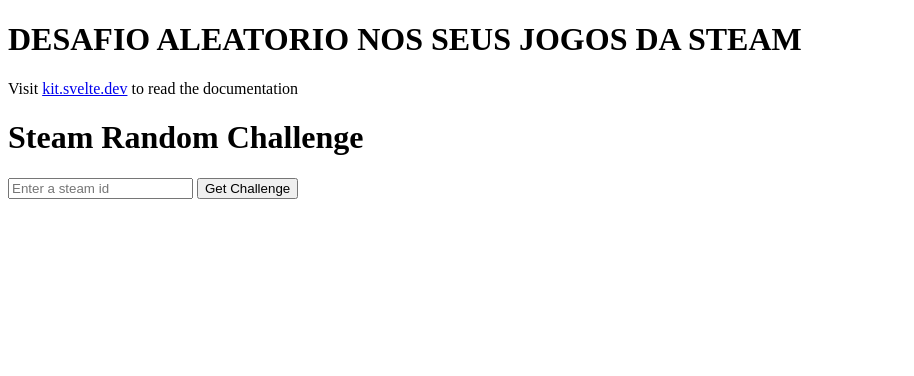
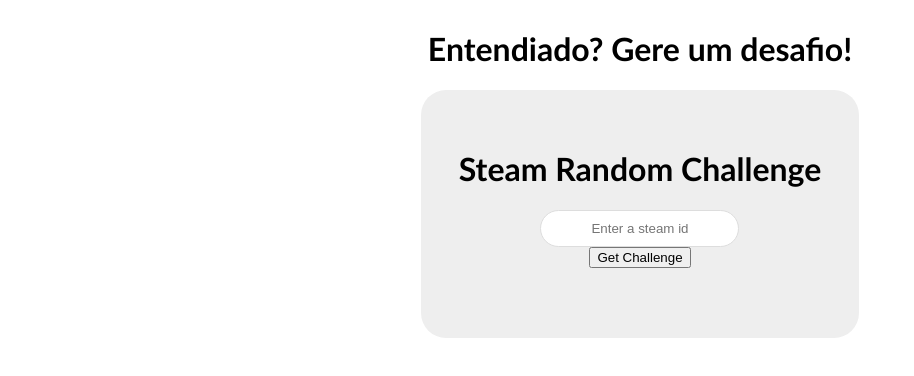
Before and after one commit to arthurfary/random-game-challenge, a SvelteKit app: page / in a window 1280 px wide. Shown: the top 376 px of the page, without its empty margins (0-914 px from the left). Built offline with nearby package versions, Linux system fonts and the light colour scheme.

Commit message:
Component refactor

```diff
--- a/src/routes/+page.svelte
+++ b/src/routes/+page.svelte
@@ -1,35 +1,23 @@
 <script>
-  import {
-    games,
-    loading,
-    error,
-    fetchUserGames,
-  } from "../stores/steamStore.js";
-
-  let steamId = "";
-
-  function fetchChallenge(steamId) {
-    fetchUserGames(steamId);
-  }
+  import SteamInput from "./steamInput.svelte";
 </script>
 
-<h1>DESAFIO ALEATORIO NOS SEUS JOGOS DA STEAM</h1>
-<p>
-  Visit <a href="https://kit.svelte.dev">kit.svelte.dev</a> to read the documentation
-</p>
+<div class="main">
+  <h1>Entendiado? Gere um desafio!</h1>
+  <SteamInput />
+</div>
 
-{#if $loading}
-  <p>Loading...</p>
-{:else if $error}
-  <p>Error: {$error.message}</p>
-{:else}
-  <h1>Steam Random Challenge</h1>
-  <div class="input-container">
-    <input type="text" bind:value={steamId} placeholder="Enter a steam id" />
-    <button on:click={() => fetchChallenge(steamId)}>Get Challenge</button>
-  </div>
+<style>
+  :root {
+    margin: 0;
+  }
 
-  {#each $games as game}
-    <p>{game.name}</p>
-  {/each}
-{/if}
+  .main {
+    display: flex;
+    flex-direction: column;
+    justify-content: center;
+    align-items: center;
+    font-family: "Trebuchet MS", "Lucida Sans Unicode", "Lucida Grande",
+      "Lucida Sans", Arial, sans-serif;
+  }
+</style>
--- /dev/null
+++ b/src/routes/steamInput.svelte
@@ -0,0 +1,63 @@
+<script>
+  import {
+    games,
+    loading,
+    error,
+    fetchUserGames,
+  } from "../stores/steamStore.js";
+
+  let steamId = "";
+  $: gameNames = "";
+  function fetchChallenge(steamId) {
+    fetchUserGames(steamId);
+
+    gameNames = $games.map((game) => game.name).join(", ");
+  }
+</script>
+
+<div class="steamInput">
+  {#if $loading}
+    <p>Loading...</p>
+  {:else if $error}
+    <p>Error: {$error.message}</p>
+  {:else}
+    <h1>Steam Random Challenge</h1>
+    <div class="input-container">
+      <input type="text" bind:value={steamId} placeholder="Enter a steam id" />
+      <button on:click={() => fetchChallenge(steamId)}>Get Challenge</button>
+    </div>
+    <p>
+      {#each $games as game, i}
+        {game.name}{$games.length === i + 1 ? "." : ", "}
+      {/each}
+    </p>
+  {/if}
+</div>
+
+<style>
+  .steamInput {
+    display: flex;
+    background-color: #eee;
+    border-radius: 25px;
+    align-items: center;
+    flex-direction: column;
+    padding: min(100px, 3%);
+    max-width: 50%;
+  }
+
+  .input-container {
+    gap: 10%;
+    flex-direction: column;
+    display: flex;
+    width: 100%;
+    align-items: center;
+    justify-content: center;
+  }
+
+  input {
+    padding: 10px;
+    border-radius: 25px;
+    border: 1px solid #ddd;
+    text-align: center;
+  }
+</style>
```
